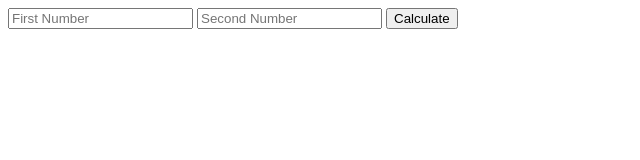
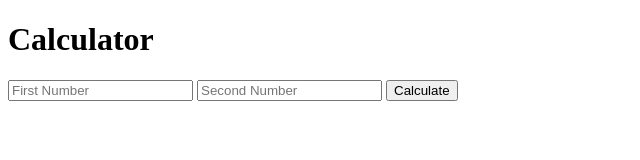
Before and after one commit to carlogy/Calculator, a website: page index.html in a window 1280 px wide. Shown: the whole page, without its empty margins (0-640 px from the left). Drawn offline with Linux system fonts and the light colour scheme.

Commit message:
updated styling, installed body-parser npm package, and post handling.

```diff
--- a/index.html
+++ b/index.html
@@ -6,7 +6,8 @@
     <title>Calculator</title>
 </head>
 <body>
-    <form action="index.html" method="post">
+    <h1>Calculator</h1>
+    <form action="/" method="post">
         <input type="text" name="num1" placeholder="First Number">
         <input type="text" name="num2" placeholder="Second Number">
         <button type="submit" name="submit">Calculate</button>
--- a/package.json
+++ b/package.json
@@ -9,6 +9,7 @@
   "author": "Carlo Yannuzzi",
   "license": "ISC",
   "dependencies": {
+    "body-parser": "^1.20.2",
     "express": "^4.18.2"
   }
 }
```
Also changed, not shown: calculator.js (+7 -3 lines), 1 other file.
